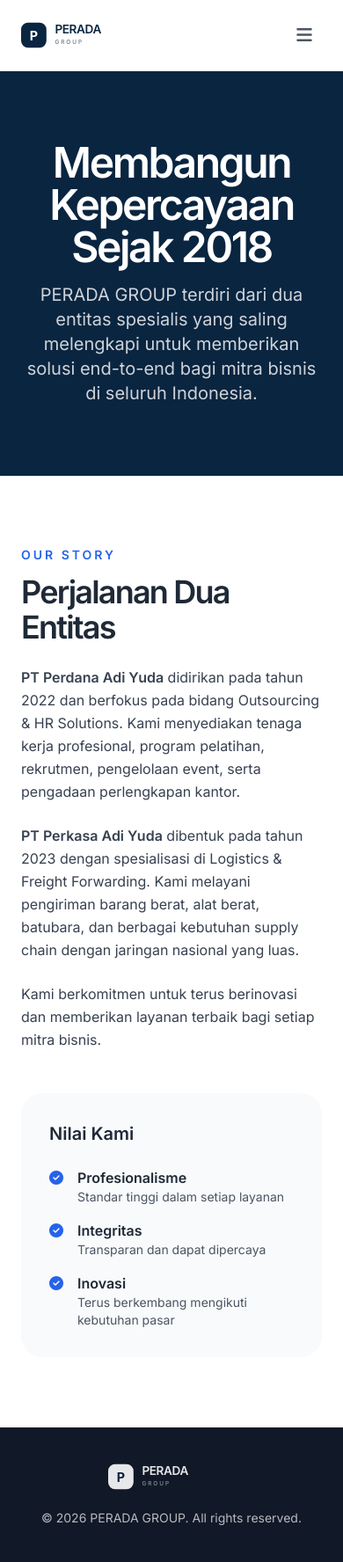
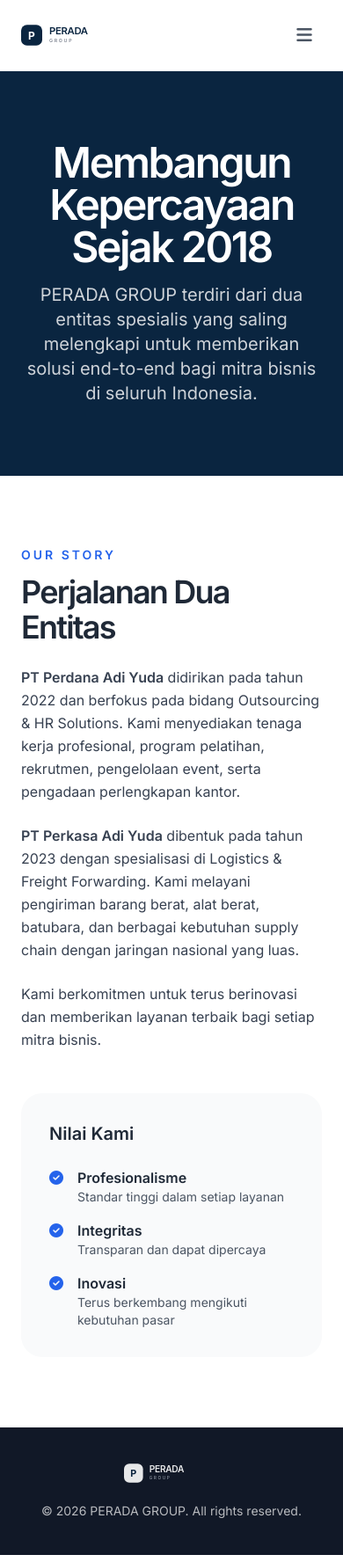
Before and after one commit to ImHeroesKiller/PeradaGroup.web, a plain HTML site: page about.html in a window 390 px wide. Shown: the whole page at 88% size. Drawn offline with nearby package versions, Linux system fonts and the light colour scheme.

Commit message:
Standardize PERADA GROUP logo usage across all pages
- Apply logo_perada.svg in navbar and logo_perada_footer.svg in footer on every page
- Add brand-logo-link and footer-logo-link wrapper classes with hover states
- Unify responsive logo sizing via CSS and remove conflicting Tailwind overrides
- Make navbar and footer logos clickable links to index.html with aria-labels

```diff
--- a/about.html
+++ b/about.html
@@ -14,7 +14,7 @@
     <nav id="navbar" class="bg-white border-b border-gray-100 sticky top-0 z-50 transition-all duration-300">
         <div class="max-w-7xl mx-auto">
             <div class="px-6 py-5 flex items-center justify-between">
-                <a href="index.html" class="flex items-center shrink-0">
+                <a href="index.html" class="brand-logo-link" aria-label="PERADA GROUP — Home">
                     <img src="assets/logo_perada.svg" alt="PERADA GROUP" class="brand-logo" width="180" height="40">
                 </a>
 
@@ -106,8 +106,8 @@
 
     <footer class="bg-gray-900 text-white/70 text-sm py-10">
         <div class="max-w-7xl mx-auto px-6 text-center">
-            <a href="index.html" class="inline-block mb-4">
-                <img src="assets/logo_perada_footer.svg" alt="PERADA GROUP" class="footer-logo h-8 w-auto mx-auto" width="180" height="40">
+            <a href="index.html" class="footer-logo-link mb-4 mx-auto" aria-label="PERADA GROUP — Home">
+                <img src="assets/logo_perada_footer.svg" alt="PERADA GROUP" class="footer-logo mx-auto" width="180" height="40">
             </a>
             <p>© 2026 PERADA GROUP. All rights reserved.</p>
         </div>
--- a/css/style.css
+++ b/css/style.css
@@ -92,15 +92,23 @@ body {
 }
 
 /* Brand & entity logos */
-.brand-logo {
-    height: 2.25rem;
-    width: auto;
-    object-fit: contain;
+.brand-logo-link {
+    display: flex;
+    align-items: center;
+    flex-shrink: 0;
     transition: opacity 0.25s ease;
 }
 
-a:hover .brand-logo {
+.brand-logo-link:hover {
     opacity: 0.85;
+}
+
+.brand-logo {
+    height: 2rem;
+    width: auto;
+    max-width: 9rem;
+    object-fit: contain;
+    display: block;
 }
 
 .entity-logo {
@@ -126,15 +134,26 @@ a:hover .brand-logo {
     transform: scale(1.03);
 }
 
+.footer-logo-link {
+    display: inline-block;
+    transition: opacity 0.25s ease;
+}
+
+.footer-logo-link:hover {
+    opacity: 1;
+}
+
 .footer-logo {
-    height: 2rem;
+    height: 1.75rem;
     width: auto;
+    max-width: 9rem;
     object-fit: contain;
+    display: block;
     opacity: 0.9;
     transition: opacity 0.25s ease;
 }
 
-.footer-logo:hover {
+.footer-logo-link:hover .footer-logo {
     opacity: 1;
 }
 
@@ -145,6 +164,24 @@ a:hover .brand-logo {
     }
 
     .brand-logo {
-        height: 2rem;
+        height: 1.75rem;
+        max-width: 7.5rem;
+    }
+
+    .footer-logo {
+        height: 1.5rem;
+        max-width: 7.5rem;
     }
 }
+
+@media (min-width: 768px) {
+    .brand-logo {
+        height: 2.25rem;
+        max-width: 11.25rem;
+    }
+
+    .footer-logo {
+        height: 2.25rem;
+        max-width: 11.25rem;
+    }
+}
```
Also changed, not shown: careers.html (+3 -3 lines), contact.html (+3 -3 lines), index.html (+3 -3 lines), services.html (+3 -3 lines).
